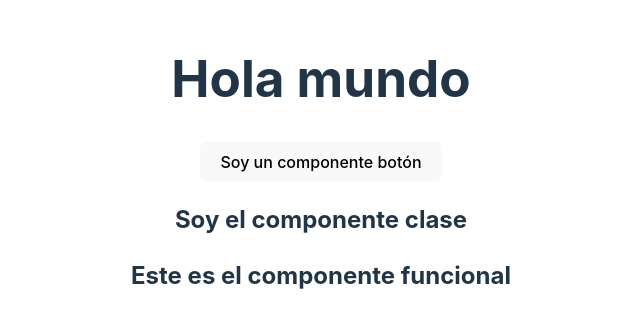
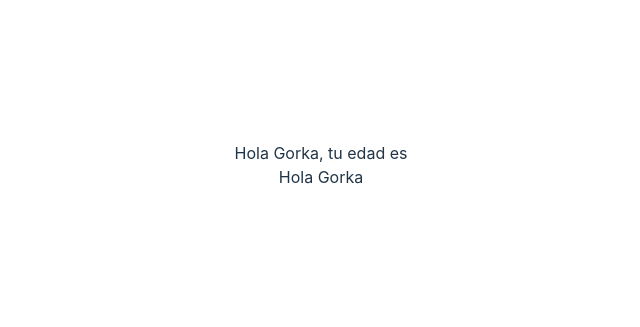
Before and after one commit to gorkavillara/react-g1-junio-2023, a React (Vite) app: page / in a window 1280 px wide. Shown: the part 235-562 px from the top of the page, without its empty margins (319-959 px from the left). Built offline with nearby package versions, Linux system fonts and the light colour scheme.

Commit message:
Tema 03 - Props

```diff
--- a/src/App.tsx
+++ b/src/App.tsx
@@ -1,20 +1,12 @@
 import "./App.css"
-import ComponenteClase from "./components/ComponenteClase"
-import ComponenteFuncional from "./components/ComponenteFuncional"
-
-export const saludo = <h1>Hola mundo</h1> // eslint-disable-line
-
-export const Boton = () => {
-    return <button>Soy un componente botón</button>
-}
+import SaludoClase from "./components/SaludoClase"
+import SaludoFuncional from "./components/SaludoFuncional"
 
 function App() {
     return (
         <div>
-            {saludo}
-            <Boton />
-            <ComponenteClase />
-            <ComponenteFuncional />
+            <SaludoClase nombre="Gorka" />
+            <SaludoFuncional nombre="Gorka" />
         </div>
     )
 }
--- /dev/null
+++ b/src/components/SaludoClase.tsx
@@ -0,0 +1,24 @@
+import { Component } from "react"
+
+type TipoProps = {
+    nombre: string
+    readonly edad?: number
+}
+
+// interface ITipoProps {
+//     nombre: string
+//     readonly edad?: number
+// }
+
+export default class SaludoClase extends Component<TipoProps> {
+    render() {
+        // const nombre = this.props.nombre
+        // const edad = this.props.edad
+        const { nombre, edad } = this.props
+        return (
+            <div>
+                Hola {nombre}, tu edad es {edad}
+            </div>
+        )
+    }
+}
--- /dev/null
+++ b/src/components/SaludoFuncional.tsx
@@ -0,0 +1,16 @@
+// type Props = {
+//     nombre: string
+// }
+
+interface IProps {
+    nombre: string
+    edad?: number
+    tipo?: boolean
+    isDeveloper?: boolean
+}
+
+const SaludoFuncional = ({ nombre }: IProps) => {
+    return <div>Hola {nombre}</div>
+}
+
+export default SaludoFuncional
```
Also changed, not shown: src/components/ComponentesJS.jsx (added, +15 -0 lines), .eslintrc.cjs.
